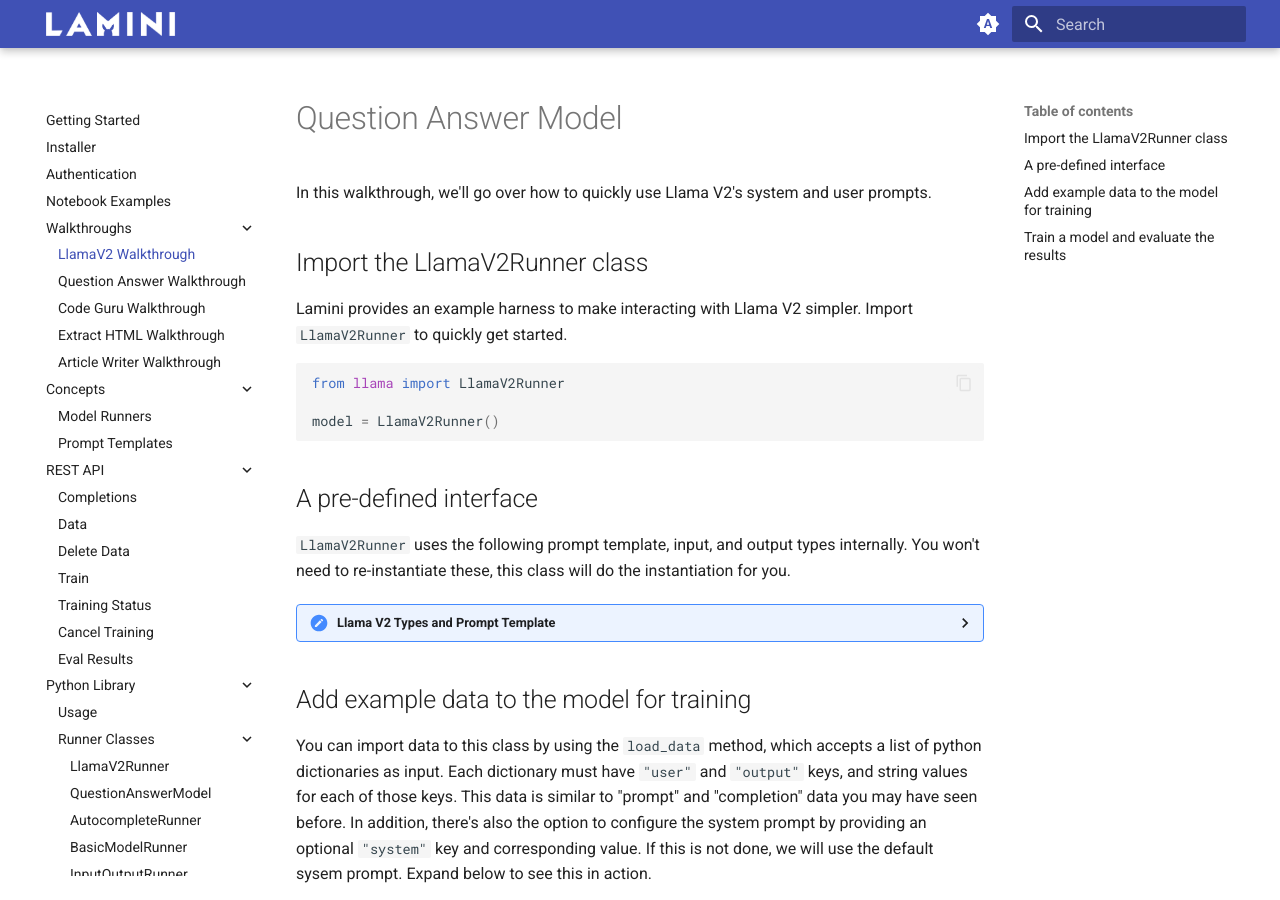
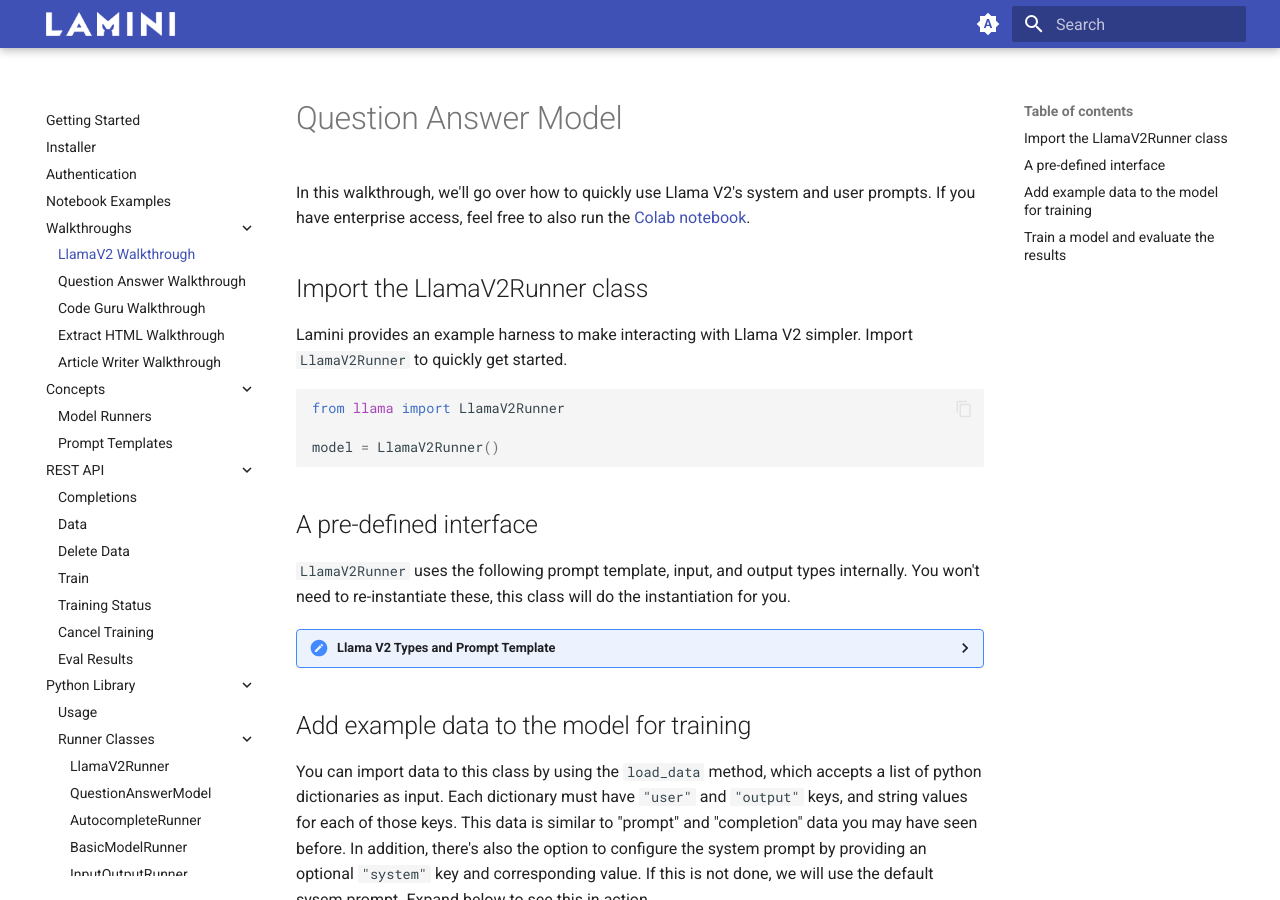
Before and after one commit to lamini-ai/lamini-ai.github.io, an MkDocs documentation site: the page built from docs/Examples/llama_v2_example.md, in a window 1280 px wide and 900 px high. Built offline with MkDocs 1.6.1 and Material for MkDocs 9.7.7, drawn with Linux system fonts in a browser that asks for light colours.

Commit message:
llama 2 walkthrough

```diff
--- a/docs/Examples/llama_v2_example.md
+++ b/docs/Examples/llama_v2_example.md
@@ -1,6 +1,6 @@
 # Question Answer Model
 
-In this walkthrough, we'll go over how to quickly use Llama V2's system and user prompts.
+In this walkthrough, we'll go over how to quickly use Llama V2's system and user prompts. If you have enterprise access, feel free to also run the [Colab notebook](https://colab.research.google.com/drive/1kc92-BjRLNa9evn_IKzEMf2z2lMzNo77).
 
 ## Import the LlamaV2Runner class
 
```
